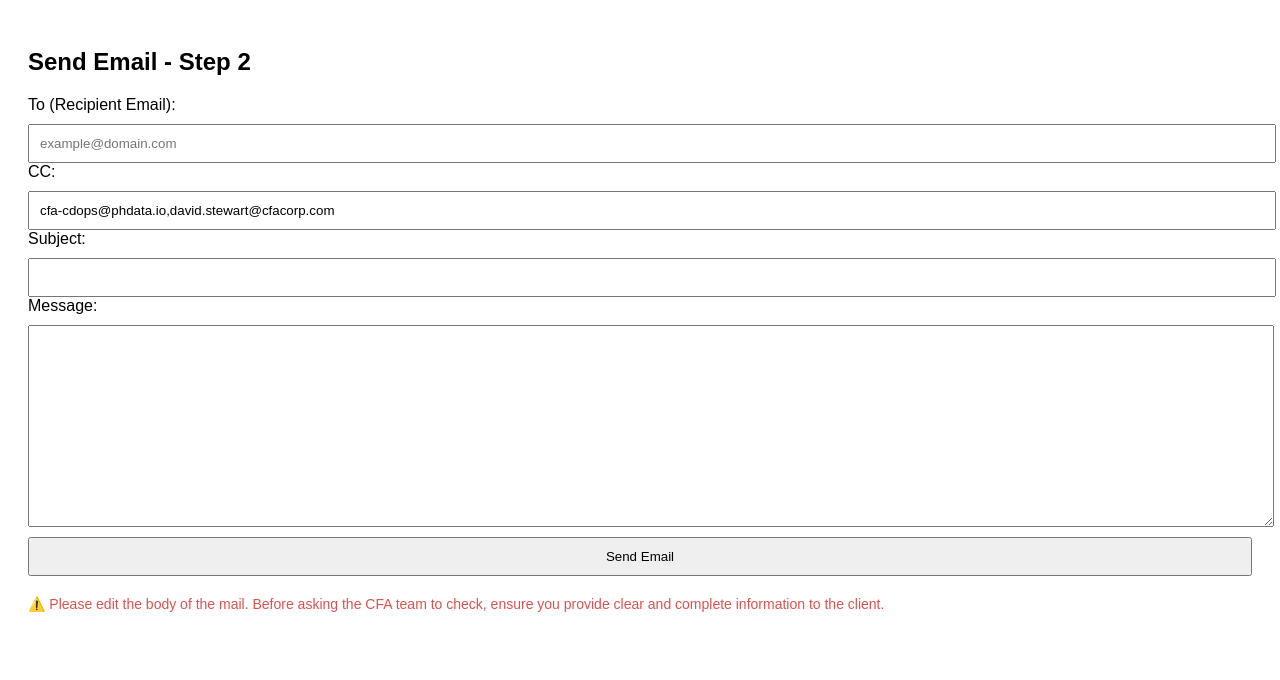
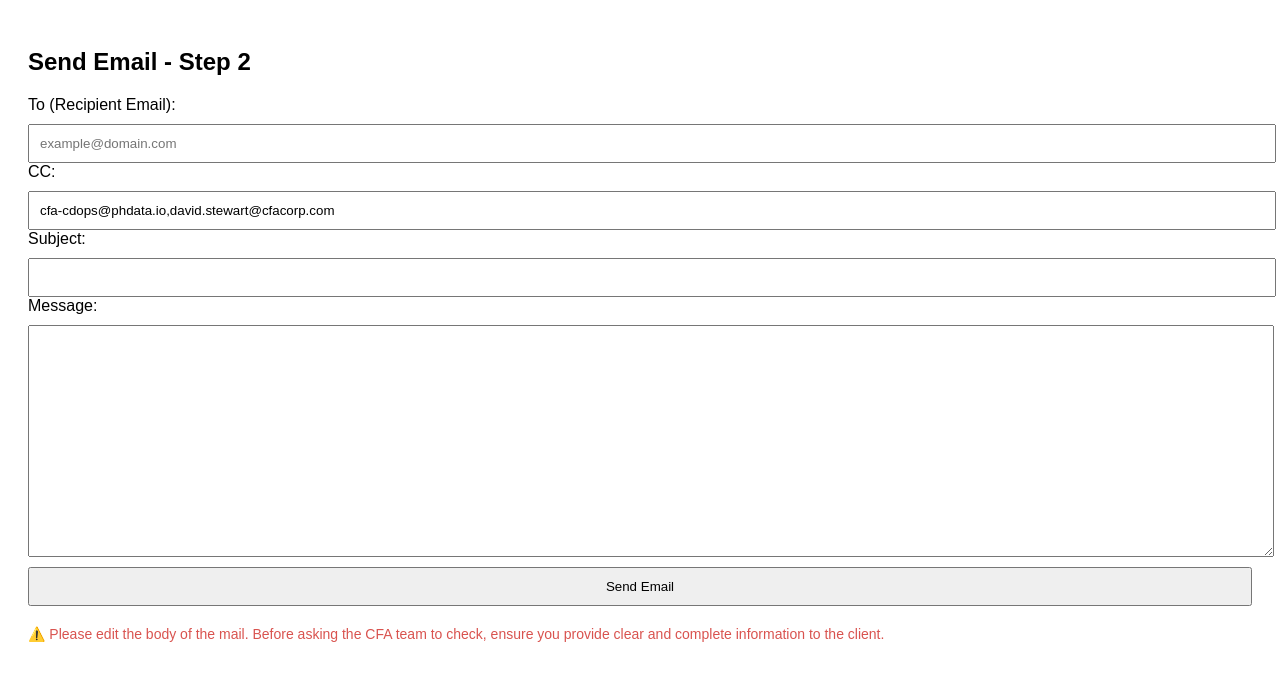
Before and after one commit to Rajath259/cyrus, a plain HTML site: page send.html in a window 1280 px wide. Drawn offline with Linux system fonts and the light colour scheme.

Commit message:
Update send.html

```diff
--- a/send.html
+++ b/send.html
@@ -23,7 +23,7 @@
   <input id="subject" readonly />
 
   <label>Message:</label>
-  <textarea id="body" rows="12"></textarea>
+  <textarea id="body" rows="14"></textarea>
 
   <button onclick="sendMail()">Send Email</button>
 
```
